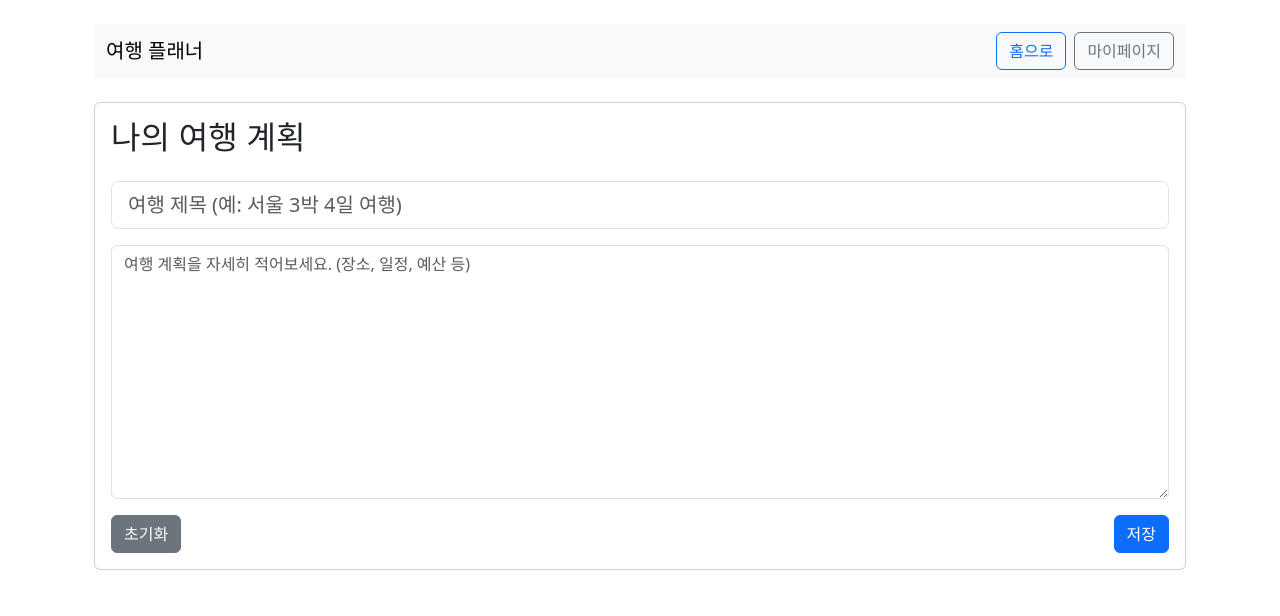
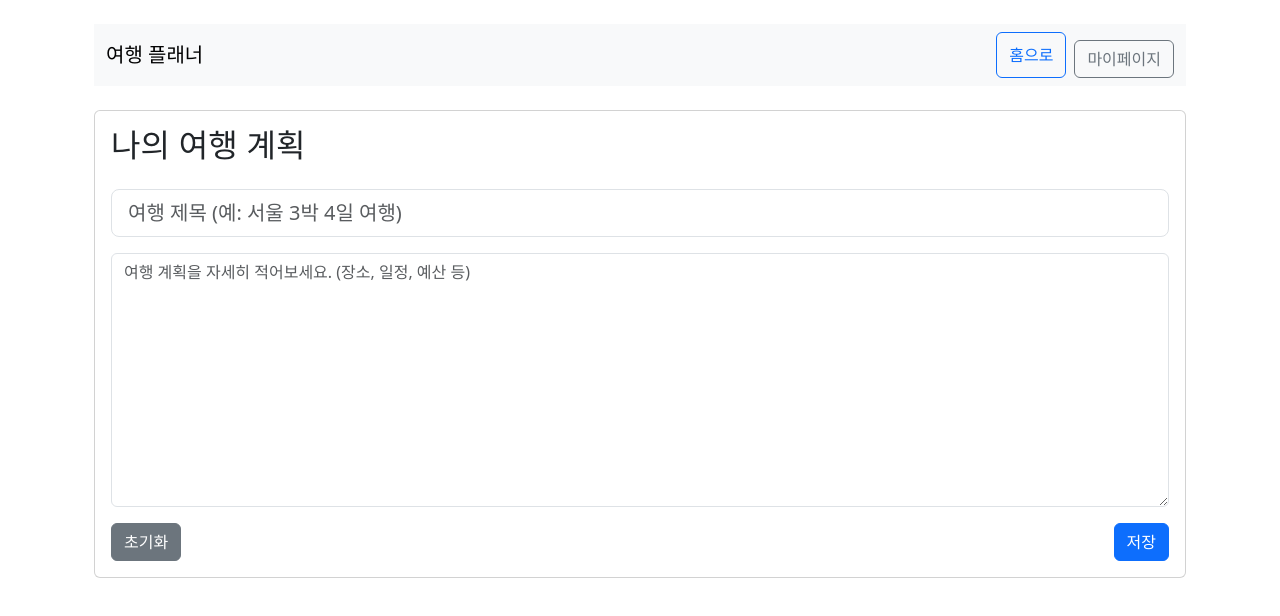
Before and after one commit to greenblueredgreen/travel_rocommend_project, a React (Create React App) app in the folder Front_End/: page /planner in a window 1280 px wide. Shown: the top 616 px of the page. Built offline with nearby package versions, Linux system fonts and the light colour scheme; no server answers; a web font is replaced by a local one.

Commit message:
버튼 ui 수정

```diff
--- a/Front_End/src/Main.jsx
+++ b/Front_End/src/Main.jsx
@@ -169,9 +169,9 @@ const Main = () => {
       <div className="container-fluid px-0">
         <nav className="navbar navbar-expand-lg navbar-light bg-light">
           <div className="container-fluid">
-            <span className="navbar-brand mb-0 h1">네이버 지도 장소 검색</span>
-            <div className="navbar-nav ms-auto">
-              <button className="btn btn-outline-primary me-2" onClick={() => navigate('/planner', { state: { email: email } })}>플래너</button>
+            <span className="navbar-brand mb-0 h1 ml-1">네이버 지도 장소 검색</span>
+            <div className="navbar-nav ms-auto mt-2">
+              <button className="btn btn-outline-primary me-2 mb-2" onClick={() => navigate('/planner', { state: { email: email } })}>플래너</button>
               <button className="btn btn-outline-secondary" onClick={() => navigate('/mypage', { state: { email: email } })}>마이페이지</button>
             </div>
           </div>
--- a/Front_End/src/WritingForm.jsx
+++ b/Front_End/src/WritingForm.jsx
@@ -55,7 +55,7 @@ const WritingForm = () => {
               홈으로
             </button>
             <button
-              className="btn btn-outline-secondary"
+              className="btn btn-outline-secondary mt-2"
               onClick={() => navigate("/mypage", { state: { email: email } })}
             >
               마이페이지
```
